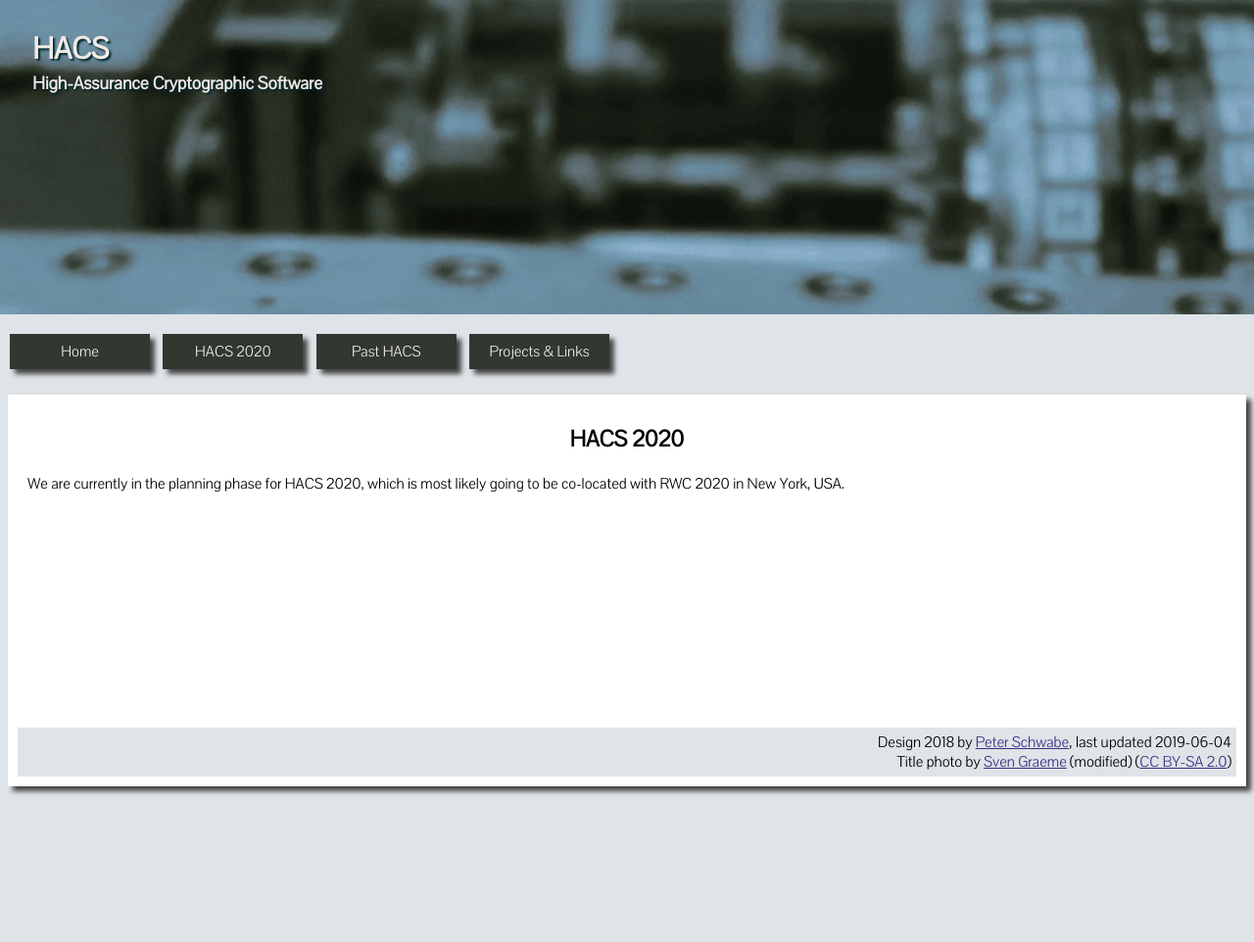
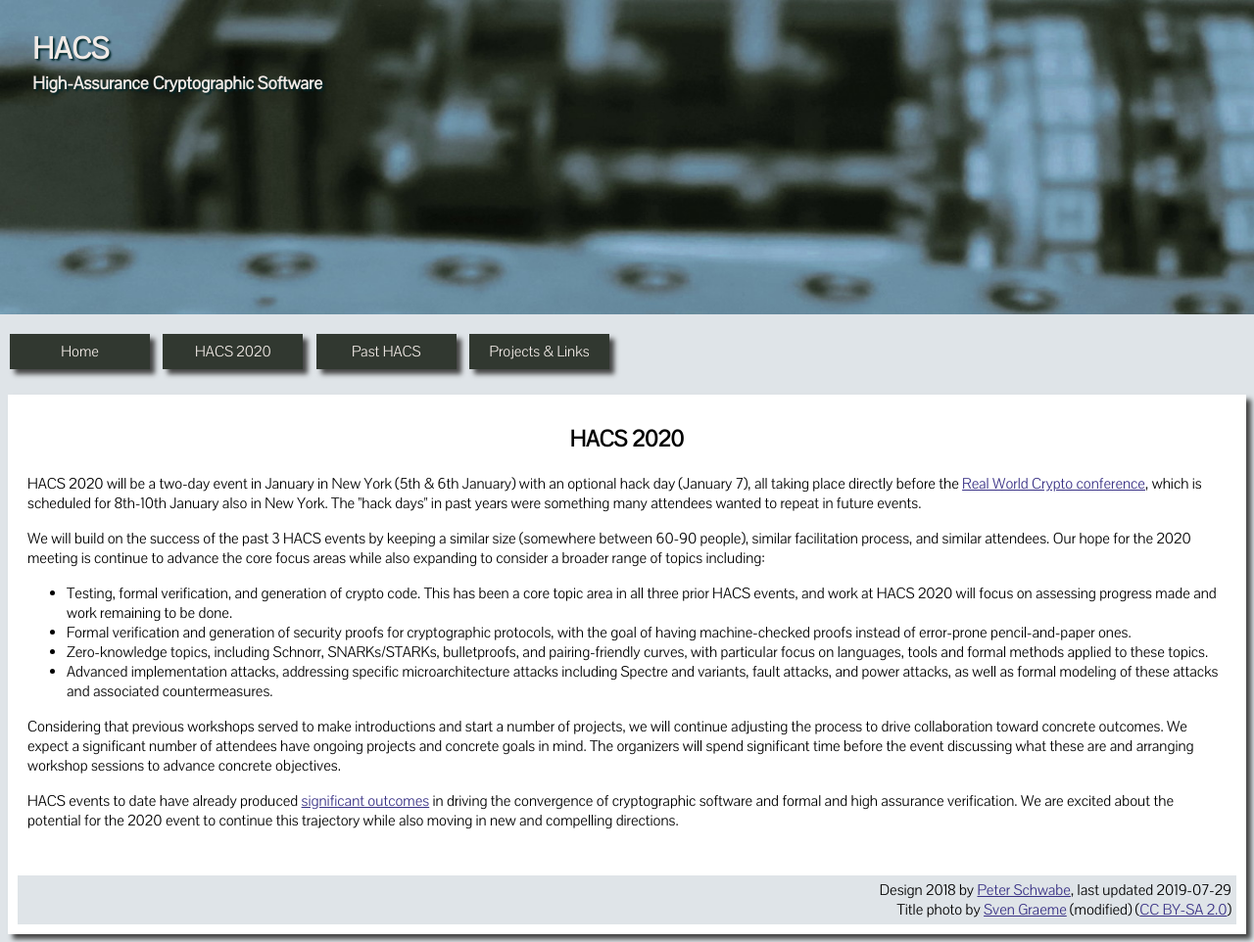
Before and after one commit to HACS-workshop/HACS-workshop.github.io, a Jekyll site: the page built from hacs2020.html, in a window 1280 px wide. Shown: the whole page at 98% size. Built offline with Jekyll 4.4.1, drawn with Linux system fonts in a browser that asks for light colours; before the commit the page ends 900 px from its top, so only the background shows below that.

Commit message:
Some more information on HACS 2020

```diff
--- a/hacs2020.html
+++ b/hacs2020.html
@@ -1,10 +1,58 @@
 ---
 layout: default
 title: HACS 2020
-date: 2019-06-04
+date: 2019-07-29
 ---
 
 <p>
-We are currently in the planning phase for HACS 2020,
-which is most likely going to be co-located with RWC 2020 in New York, USA.
+HACS 2020 will be a two-day event in January in New York (5th &amp; 6th January)
+with an optional hack day (January 7),
+all taking place directly before the <a href="https://rwc.iacr.org/2020">Real World Crypto conference</a>,
+which is scheduled for 8th-10th January also in New York.
+The &quot;hack days&quot; in past years
+were something many attendees wanted to repeat in future events.
 </p>
+
+<p>
+We will build on the success of the past 3 HACS events by keeping a similar size (somewhere between 60-90 people),
+similar facilitation process, and similar attendees.
+Our hope for the 2020 meeting is continue to advance the core focus areas while also expanding to consider a broader range of topics including:
+<p>
+
+<ul>
+  <li>
+    Testing, formal verification, and generation of crypto code.
+    This has been a core topic area in all three prior HACS events,
+    and work at HACS 2020 will focus on assessing progress made and work remaining to be done.
+  </li>
+
+  <li>
+    Formal verification and generation of security proofs for cryptographic protocols,
+    with the goal of having machine-checked proofs instead of error-prone pencil-and-paper ones.
+  </li>
+
+  <li>
+    Zero-knowledge topics, including Schnorr, SNARKs/STARKs, bulletproofs,
+    and pairing-friendly curves, with particular focus on languages, tools and formal methods applied to these topics.
+  </li>
+
+  <li>
+    Advanced implementation attacks, addressing specific microarchitecture attacks including Spectre and variants,
+    fault attacks, and power attacks, as well as formal modeling of these attacks and associated countermeasures.
+  </li>
+</ul>
+
+<p>
+Considering that previous workshops served to make introductions and start a number of projects,
+we will continue adjusting the process to drive collaboration toward concrete outcomes.
+We expect a significant number of attendees have ongoing projects and concrete goals in mind.
+The organizers will spend significant time before the event discussing what these are and arranging workshop sessions to advance concrete objectives.
+</p>
+
+<p>
+HACS events to date have already produced <a href="./links.html">significant outcomes</a>
+in driving the convergence of cryptographic software and formal and high assurance verification.
+We are excited about the potential for the 2020 event to continue this trajectory while also moving in new and compelling directions.
+</p>
+
+</p>
```
